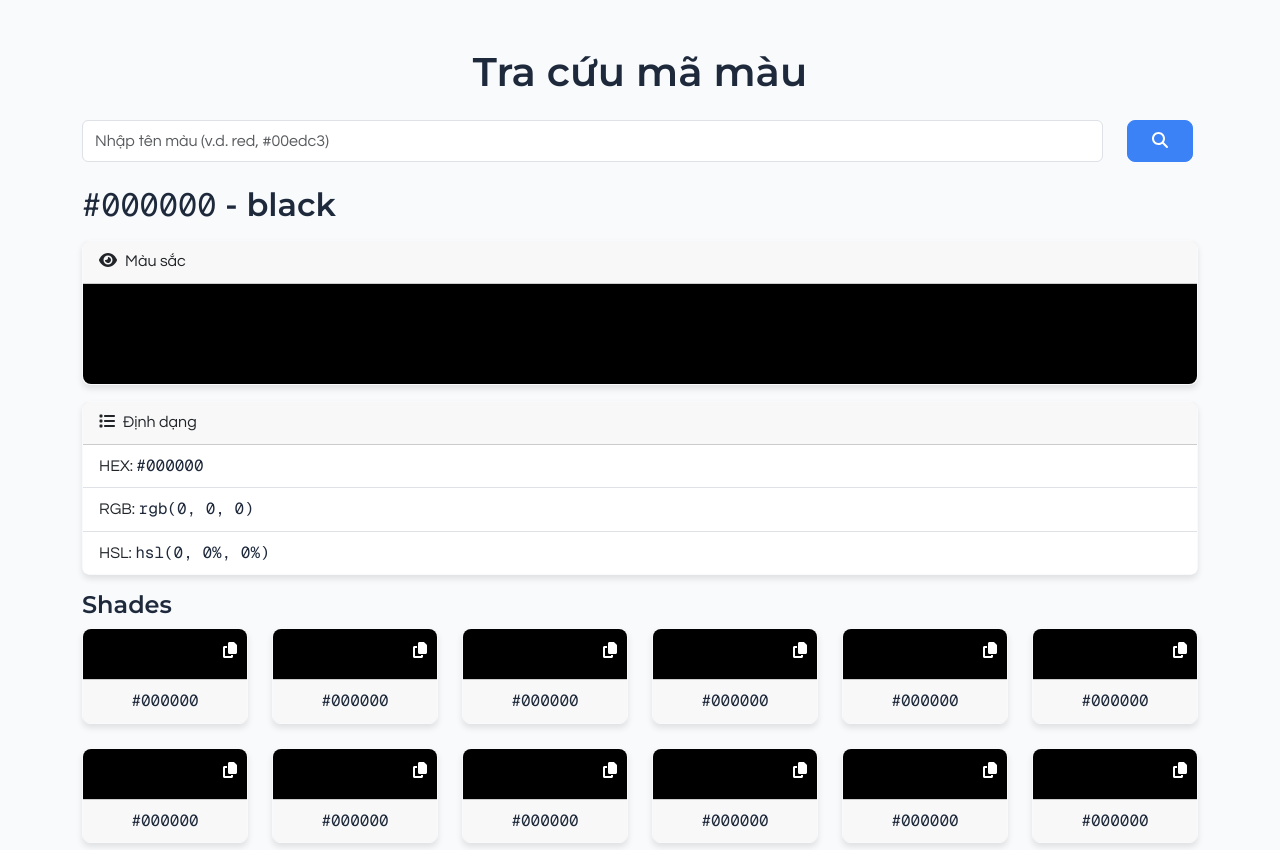
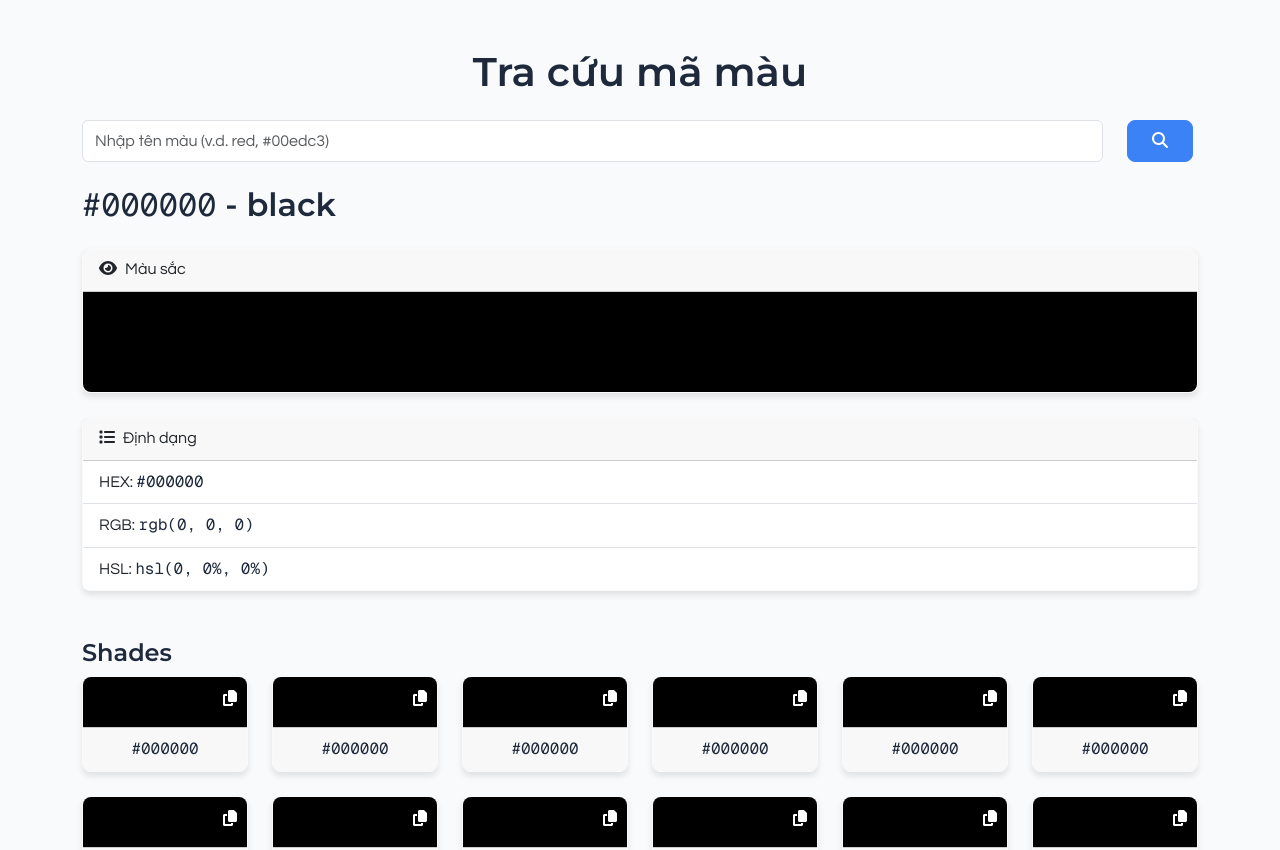
Before and after one commit to tungpham42/mausac, a Next.js app: page /000000 in a window 1280 px wide. Shown: the top 850 px of the page. Built offline with nearby package versions, Linux system fonts and the light colour scheme.

Commit message:
margin fix

```diff
--- a/components/ColorCard.tsx
+++ b/components/ColorCard.tsx
@@ -5,7 +5,7 @@ import { faEye } from "@fortawesome/free-solid-svg-icons";
 
 export default function ColorCard({ hex }: { hex: string }) {
   return (
-    <Card className="my-3">
+    <Card className="my-4">
       <Card.Header>
         <FontAwesomeIcon icon={faEye} className="me-2" />
         Màu sắc
--- a/components/ColorFormats.tsx
+++ b/components/ColorFormats.tsx
@@ -13,7 +13,7 @@ type Props = {
 
 export default function ColorFormats({ formats }: Props) {
   return (
-    <Card className="mb-3">
+    <Card className="mb-5">
       <Card.Header>
         <FontAwesomeIcon icon={faList} className="me-2" />
         Định dạng
```
